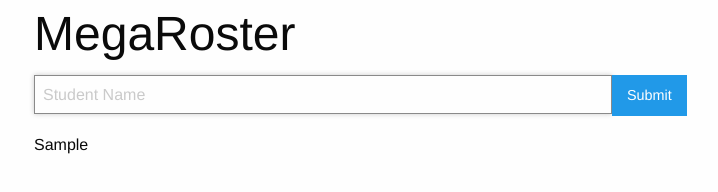
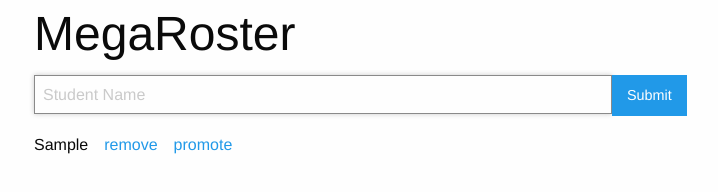
Before and after one commit to zachmillikan/xternprojects, a plain HTML site: page megaroster/index.html in a window 1280 px wide. Both pictures are taken after typing "Sample" into the empty fields and a click on the button "Submit". Shown: the whole page, without its empty margins (221-939 px from the left). Drawn offline with Linux system fonts and the light colour scheme.

Commit message:
In Class added remove and promote link

```diff
--- a/megaroster/css/app.css
+++ b/megaroster/css/app.css
@@ -28,3 +28,7 @@ li {
 #studentForm > div {
   padding: 0px;
 }
+
+#studentList a {
+  margin-left: 1em;
+}
--- a/megaroster/js/app.js
+++ b/megaroster/js/app.js
@@ -26,8 +26,20 @@ var megaRoster = {
 
   buildListItem: function(studentName) {
     var listItem = document.createElement('li');
+    var removeLink = this.buildLink('remove');
+    var promoteLink = this.buildLink('promote');
     listItem.innerText = studentName;
+    listItem.appendChild(removeLink);
+    listItem.appendChild(promoteLink);
+
     return listItem;
+  },
+
+  buildLink: function(linkText) {
+    var link = document.createElement('a');
+    link.href="#";
+    link.innerText = linkText;
+    return link;
   },
 };
 
```
